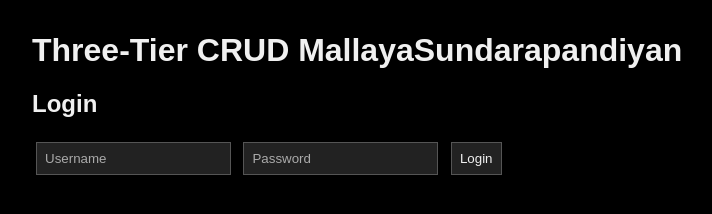
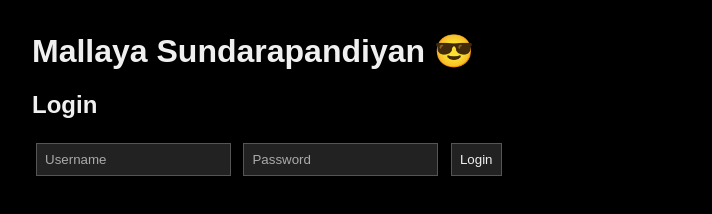
Before and after one commit to SribalanMS/3tier-app2, a website: page frontend/index.html in a window 1280 px wide. Shown: the whole page, without its empty margins (0-712 px from the left). Drawn offline with Linux system fonts and the light colour scheme.

Commit message:
Update index.html

```diff
--- a/frontend/index.html
+++ b/frontend/index.html
@@ -36,7 +36,7 @@
 
 </head>
 <body>
-  <h1>Three-Tier CRUD MallayaSundarapandiyan</h1>
+  <h1> Mallaya Sundarapandiyan 😎</h1>
 
   <!-- Login -->
   <div id="login-section">
```
